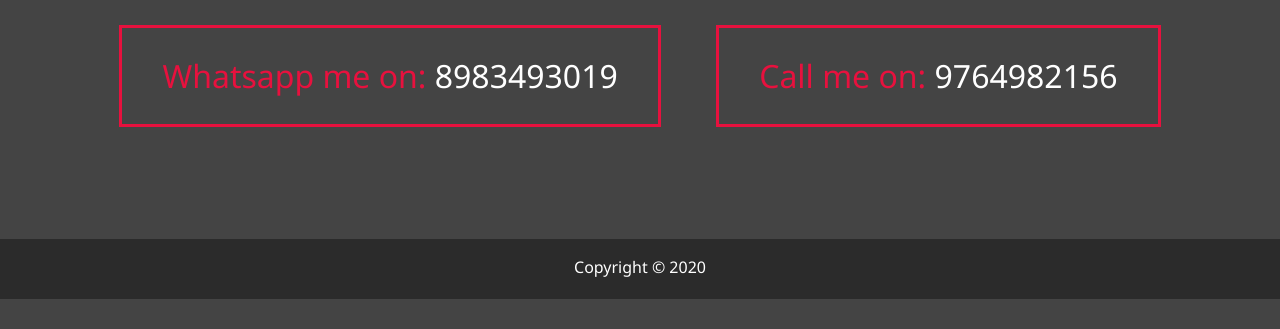
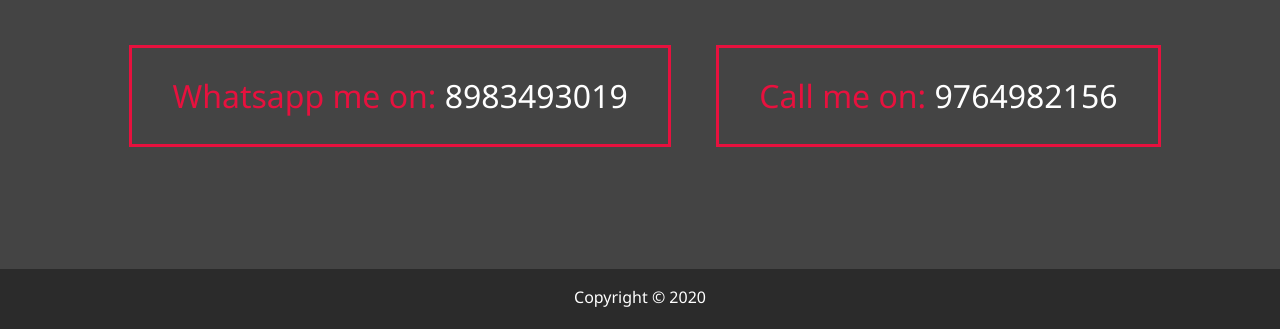
Before and after one commit to YashGandhi21/Yash, a website: page dist/contact.html in a window 1280 px wide. Shown: the part 755-1084 px from the top of the page. Before the commit the page ends 1054 px from the top, so only its background shows below. Drawn offline with Linux system fonts and the light colour scheme.

Commit message:
Final changes

```diff
--- a/scss/main.scss
+++ b/scss/main.scss
@@ -170,6 +170,7 @@
 // contact page
 
 .boxes {
+  padding: 20px 10px 10px 20px;
   cursor: pointer;
   display: flex;
   flex-wrap: wrap;
```
Also changed, not shown: dist/about.html, dist/contact.html, dist/css/main.css, dist/work.html, dist/yash.html.
